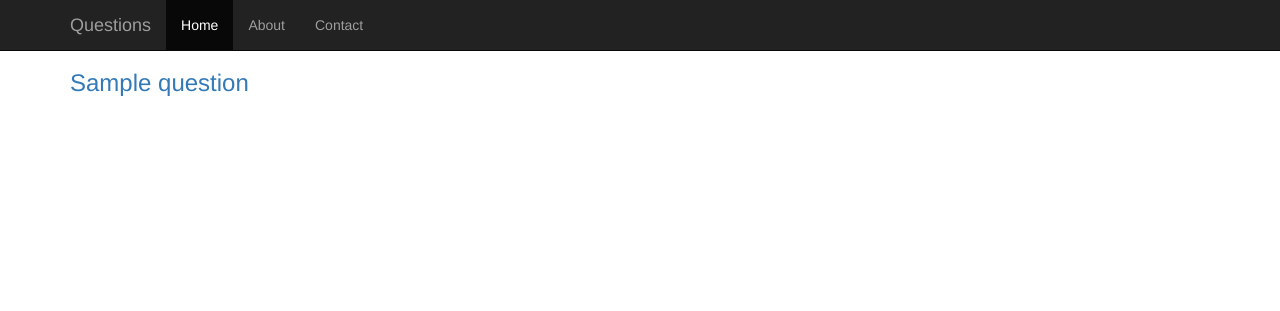
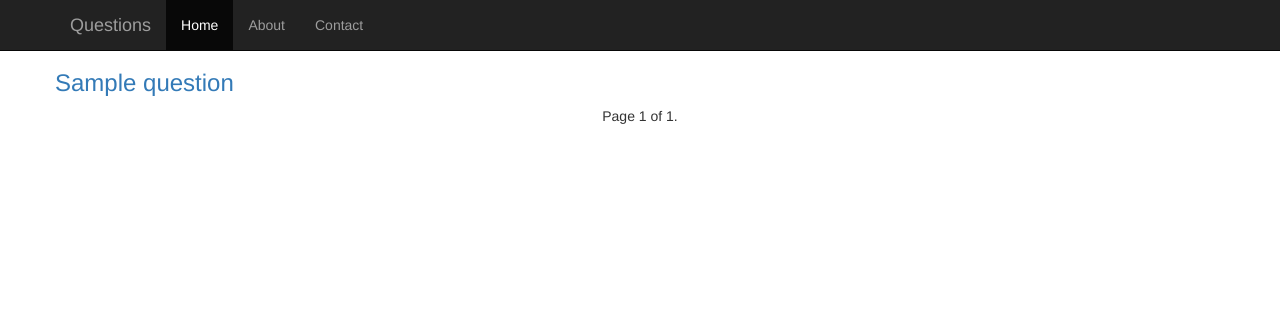
Before and after one commit to m-murygin/stepik-web-dev, a Django app: page / in a window 1280 px wide. Shown: the top 311 px of the page. Run offline with Django 3.2, Linux system fonts and the light colour scheme; tables that the repository leaves empty hold one stand-in row (values such as "Sample post"); some libraries are stand-ins or nearby versions.

Commit message:
add paginator

```diff
--- a/ask/qa/templates/qa/detail.html
+++ b/ask/qa/templates/qa/detail.html
@@ -1,6 +1,7 @@
 {% extends 'layout.html' %}
 
 {% block content %}
+    <div class="row">
         <h2>{{ question.title }} </h2>
         <div class="well">{{ question.text }}</div>
         <p>
@@ -10,4 +11,5 @@
                 <span class="badge">{{ question.rating }}</span>
             </a>
         </p>
+    </div>
 {% endblock content %}
--- a/ask/qa/templates/qa/questions_list.html
+++ b/ask/qa/templates/qa/questions_list.html
@@ -1,7 +1,25 @@
 {% extends 'layout.html' %}
 
 {% block content %}
-    {% for question in questions %}
-    <h3><a href="/question/{{ question.id }}">{{question.title}}</a></h3>
-    {% endfor %}
+    <div class="row">
+        {% for question in questions %}
+        <h3><a href="/question/{{ question.id }}">{{question.title}}</a></h3>
+        {% endfor %}
+    </div>
+
+    <div class="row text-center">
+        <span class="step-links">
+            {% if questions.has_previous %}
+            <a href="?page={{ questions.previous_page_number }}">previous</a>
+            {% endif %}
+
+            <span class="current">
+                Page {{ questions.number }} of {{ questions.paginator.num_pages }}.
+            </span>
+
+            {% if questions.has_next %}
+            <a href="?page={{ questions.next_page_number }}">next</a>
+            {% endif %}
+        </span>
+    </div>
 {% endblock content %}
```
Lines whose indentation alone changed are shown as unchanged.
